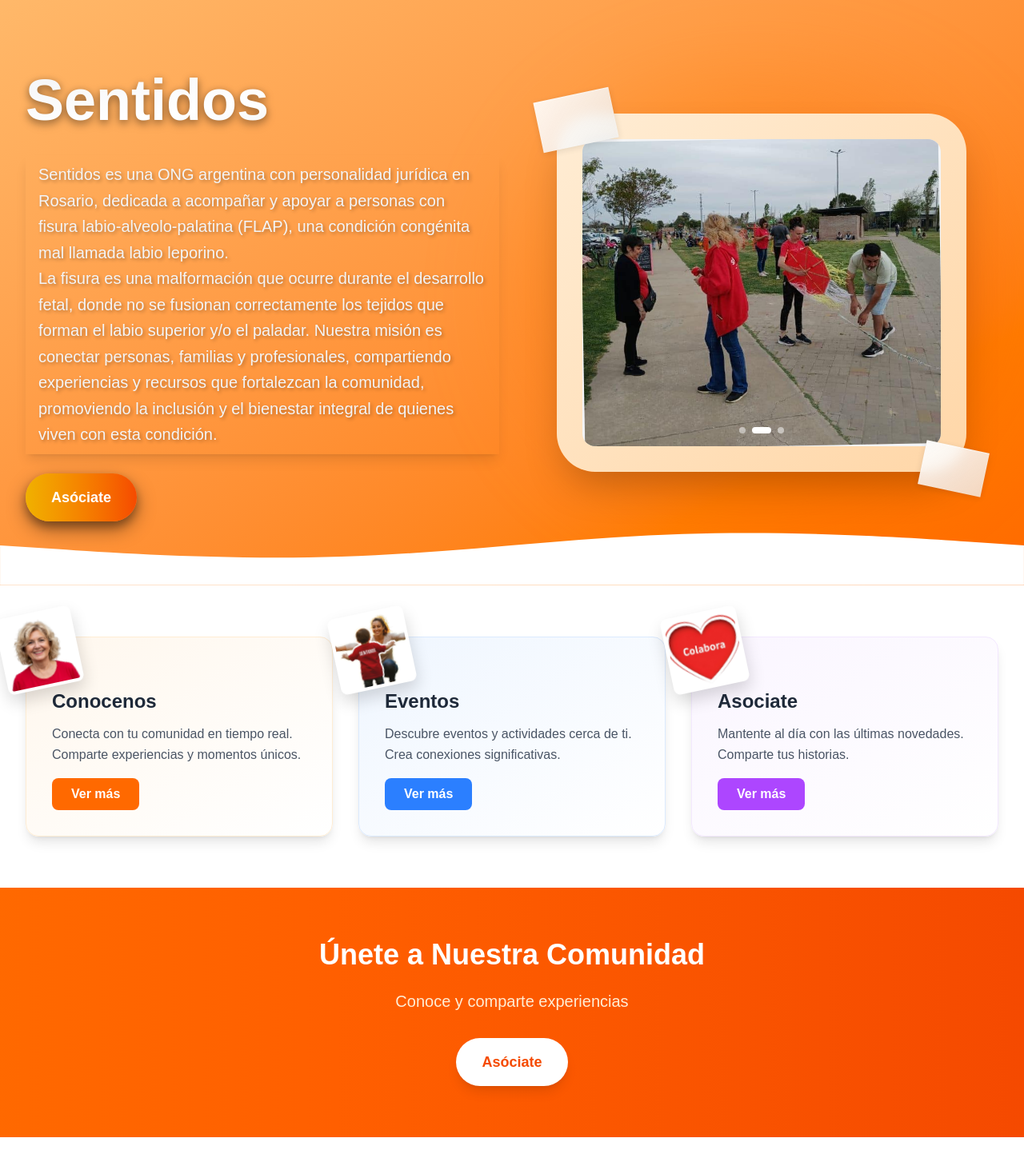
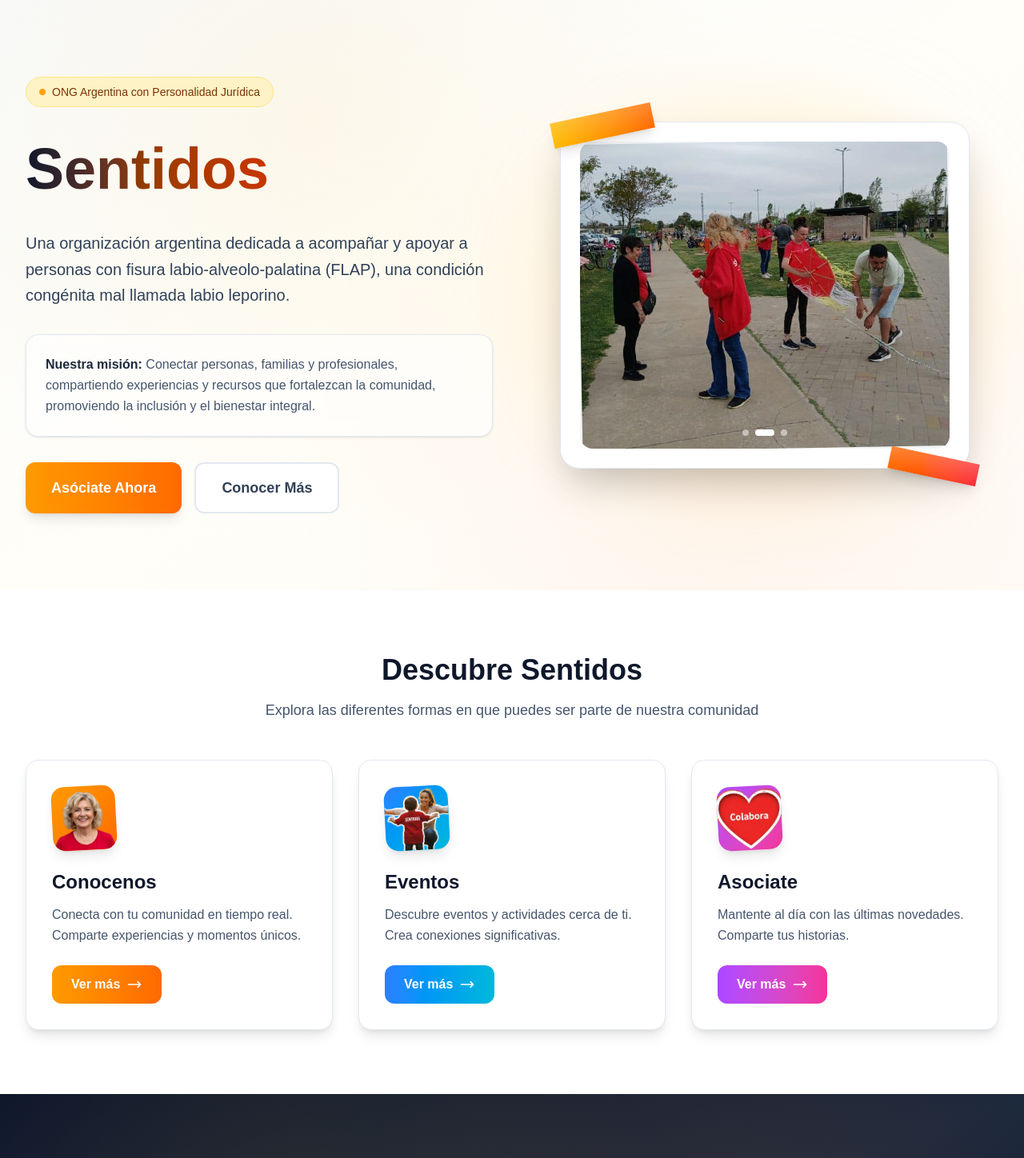
Before and after one commit to sentidosfamily/sentidospadres, a Next.js app: page /HomePage in a window 1280 px wide. Shown: the top 1448 px of the page at 80% size. Before the commit the page ends 1422 px from the top, so only its background shows below. Built offline with nearby package versions, Linux system fonts and the light colour scheme.

Commit message:
Update page.tsx

```diff
--- a/app/HomePage/page.tsx
+++ b/app/HomePage/page.tsx
@@ -1,180 +1,210 @@
 'use client';
 
 import React from "react";
+import Swal from "sweetalert2";
 import ImageCarouselFallback from "../carrousel/page";
 
 const HomePage = () => {
   const handleWhatsAppClick = () => {
-        const phoneNumber = "5493462529718"; // Formato internacional sin + ni espacios
+    const phoneNumber = "5493462529718";
     const message = "Hola, quiero saber más de cómo asociarme a Sentidos";
     const whatsappUrl = `https://wa.me/${phoneNumber}?text=${encodeURIComponent(message)}`;
-        window.open(whatsappUrl, '_blank');
+    window.open(whatsappUrl, "_blank");
   };
 
   const handleInProgressClick = () => {
-        alert('🚧 Esta sección está en proceso de armado. ¡Pronto estará disponible!');
+    Swal.fire({
+      title: "🚧 Sección en construcción",
+      text: "Esta sección está en proceso de armado. ¡Pronto estará disponible!",
+      icon: "info",
+      confirmButtonText: "Entendido",
+      confirmButtonColor: "#F59E0B",
+      background: "#FFFBEB",
+      backdrop: `rgba(0,0,0,0.4)`,
+    });
   };
 
   return (
     <div className="w-full">
-            <section className="relative bg-gradient-to-br from-orange-300 to-orange-500 py-12 md:py-20 overflow-hidden">
-                <div className="max-w-7xl mx-auto px-4 sm:px-6 lg:px-8">
-                    <div className="grid grid-cols-1 lg:grid-cols-2 gap-8 items-center">
-                        <div className="space-y-6 z-10">
-                            {/* Título con efecto nevada gris-blanco */}
-                            <h1 className="text-5xl md:text-6xl lg:text-7xl font-bold bg-gradient-to-br from-gray-100 via-white to-gray-200 bg-clip-text text-transparent leading-tight" style={{ filter: 'drop-shadow(0 4px 6px rgba(0, 0, 0, 0.3)) drop-shadow(0 2px 4px rgba(0, 0, 0, 0.2))' }}>
+      {/* Hero Section - Colores modernos y profesionales */}
+      <section className="relative py-16 md:py-24 overflow-hidden bg-gradient-to-br from-slate-50 via-amber-50/30 to-orange-50/40">
+        <div className="absolute inset-0 bg-[radial-gradient(circle_at_30%_20%,rgba(251,191,36,0.08),transparent_50%)]"></div>
+        <div className="absolute inset-0 bg-[radial-gradient(circle_at_70%_80%,rgba(249,115,22,0.06),transparent_50%)]"></div>
+
+        <div className="max-w-7xl mx-auto px-4 sm:px-6 lg:px-8 relative">
+          <div className="grid grid-cols-1 lg:grid-cols-2 gap-12 items-center">
+            <div className="space-y-8 z-10">
+              <div className="inline-flex items-center gap-2 px-4 py-2 bg-amber-100 rounded-full border border-amber-200">
+                <span className="w-2 h-2 bg-amber-500 rounded-full animate-pulse"></span>
+                <span className="text-sm font-medium text-amber-900">ONG Argentina con Personalidad Jurídica</span>
+              </div>
+
+              <h1 className="text-5xl md:text-6xl lg:text-7xl font-bold text-slate-900 leading-tight">
+                <span className="bg-gradient-to-r from-slate-900 via-amber-800 to-orange-700 bg-clip-text text-transparent">
                   Sentidos
+                </span>
               </h1>
-                            <p
-                                className="text-lg md:text-xl text-gray-100 font-medium leading-relaxed shadow-lg px-4 py-2"
-                                style={{ textShadow: '2px 2px 4px rgba(0, 0, 0, 0.3)' }}
-                            >
-                                Sentidos es una ONG argentina con personalidad jurídica en Rosario,
-                                dedicada a acompañar y apoyar a personas con fisura labio-alveolo-palatina
-                                (FLAP), una condición congénita mal llamada labio leporino.
-                                <br></br>
-                                La fisura es una malformación que ocurre durante el desarrollo fetal,
-                                donde no se fusionan correctamente los tejidos que forman el labio superior
-                                y/o el paladar. Nuestra misión es conectar personas, familias y profesionales,
-                                compartiendo experiencias y recursos que fortalezcan la comunidad,
-                                promoviendo la inclusión y el bienestar integral de quienes viven con esta condición.
+
+              <p className="text-lg md:text-xl text-slate-700 leading-relaxed font-normal">
+                Una organización argentina dedicada a acompañar y apoyar a personas con fisura labio-alveolo-palatina (FLAP),
+                una condición congénita mal llamada labio leporino.
               </p>
 
+              <div className="bg-white/60 backdrop-blur-sm p-6 rounded-2xl border border-slate-200 shadow-sm">
+                <p className="text-base text-slate-600 leading-relaxed">
+                  <span className="font-semibold text-slate-800">Nuestra misión:</span> Conectar personas, familias y profesionales,
+                  compartiendo experiencias y recursos que fortalezcan la comunidad, promoviendo la inclusión y el bienestar integral.
+                </p>
+              </div>
+
+              <div className="flex flex-wrap gap-4">
                 <button
                   onClick={handleWhatsAppClick}
-                                className="inline-block px-8 py-4 bg-gradient-to-r from-yellow-500 to-orange-600 text-white text-lg font-semibold rounded-full hover:from-yellow-600 hover:to-orange-700 transition-all transform hover:scale-105 shadow-2xl"
-                                style={{ boxShadow: '0 10px 25px rgba(0, 0, 0, 0.4), 0 6px 12px rgba(0, 0, 0, 0.3)' }}
+                  className="px-8 py-4 bg-gradient-to-r from-amber-500 to-orange-500 text-white text-lg font-semibold rounded-xl hover:from-amber-600 hover:to-orange-600 transition-all transform hover:scale-105 shadow-lg hover:shadow-xl"
                 >
-                                Asóciate
+                  Asóciate Ahora
                 </button>
+                <button
+                  onClick={handleInProgressClick}
+                  className="px-8 py-4 bg-white text-slate-700 text-lg font-semibold rounded-xl border-2 border-slate-200 hover:border-amber-300 hover:bg-amber-50 transition-all"
+                >
+                  Conocer Más
+                </button>
+              </div>
             </div>
 
             <div className="relative flex justify-center items-center">
               <div className="relative w-full max-w-lg">
-                                <div className="absolute inset-0 bg-gradient-to-br from-orange-400 to-orange-600 rounded-full opacity-40 blur-3xl transform scale-110"></div>
-                                <div className="relative bg-gradient-to-br from-orange-100 to-orange-200 rounded-[3rem] p-8 shadow-2xl">
-                                    <ImageCarouselFallback  />
-                                    {/* Cinta adhesiva superior izquierda */}
-                                    <div className="absolute -top-6 -left-6 w-24 h-16 bg-white/80 backdrop-blur-sm shadow-md transform -rotate-12"
-                                         style={{
-                                           background: 'linear-gradient(135deg, rgba(255,255,255,0.9) 0%, rgba(240,240,240,0.8) 100%)',
-                                           boxShadow: '0 2px 8px rgba(0,0,0,0.1), inset 0 1px 2px rgba(255,255,255,0.5)'
-                                         }}>
+                <div className="absolute inset-0 bg-gradient-to-br from-amber-200/30 to-orange-300/30 rounded-full blur-3xl"></div>
+                <div className="relative bg-white rounded-3xl p-6 shadow-2xl border border-slate-200">
+                  <ImageCarouselFallback />
+
+                  {/* Cinta superior izquierda */}
+                  <div className="absolute -top-3 -left-3 w-32 h-8 bg-gradient-to-r from-amber-400 to-orange-500 transform -rotate-12 shadow-lg">
+                    <div className="absolute inset-0 bg-gradient-to-b from-white/20 to-transparent"></div>
                   </div>
-                                    {/* Cinta adhesiva inferior derecha */}
-                                    <div className="absolute -bottom-6 -right-6 w-20 h-14 bg-white/80 backdrop-blur-sm shadow-md transform rotate-12"
-                                         style={{
-                                           background: 'linear-gradient(135deg, rgba(255,255,255,0.9) 0%, rgba(240,240,240,0.8) 100%)',
-                                           boxShadow: '0 2px 8px rgba(0,0,0,0.1), inset 0 1px 2px rgba(255,255,255,0.5)'
-                                         }}>
+
+                  {/* Cinta inferior derecha */}
+                  <div className="absolute -bottom-3 -right-3 w-28 h-7 bg-gradient-to-r from-orange-500 to-red-500 transform rotate-12 shadow-lg">
+                    <div className="absolute inset-0 bg-gradient-to-b from-white/20 to-transparent"></div>
                   </div>
                 </div>
               </div>
             </div>
           </div>
         </div>
-
-                <div className="absolute bottom-0 left-0 right-0">
-                    <svg viewBox="0 0 1440 120" fill="none" className="w-full">
-                        <path d="M0,64L80,69.3C160,75,320,85,480,80C640,75,800,53,960,48C1120,43,1280,53,1360,58.7L1440,64L1440,120L1360,120C1280,120,1120,120,960,120C800,120,640,120,480,120C320,120,160,120,80,120L0,120Z" fill="white" />
-                    </svg>
-                </div>
       </section>
 
-            <section className="py-16 bg-white">
+      {/* Features Section - Cards modernas */}
+      <section className="py-20 bg-white">
         <div className="max-w-7xl mx-auto px-4 sm:px-6 lg:px-8">
+          <div className="text-center mb-12">
+            <h2 className="text-3xl md:text-4xl font-bold text-slate-900 mb-4">
+              Descubre Sentidos
+            </h2>
+            <p className="text-lg text-slate-600 max-w-2xl mx-auto">
+              Explora las diferentes formas en que puedes ser parte de nuestra comunidad
+            </p>
+          </div>
+
           <div className="grid grid-cols-1 md:grid-cols-3 gap-8">
-                        <div id="conocenos" className="bg-gradient-to-br from-orange-50 to-white p-8 rounded-2xl shadow-lg hover:shadow-xl transition-shadow border border-orange-100 relative overflow-visible">
-                            <div className="absolute -top-8 -left-8 w-24 h-24 bg-white rounded-lg shadow-xl transform -rotate-12 border-4 border-white overflow-hidden z-10"
-                                 style={{ boxShadow: '0 10px 20px rgba(0,0,0,0.15)' }}>
-                                <img
-                                    src="/assets/abuela.png"
-                                    alt="Conocenos"
-                                    className="w-full h-full object-cover"
-                                />
+            {[
+              {
+                id: "conocenos",
+                title: "Conocenos",
+                text: "Conecta con tu comunidad en tiempo real. Comparte experiencias y momentos únicos.",
+                img: "/assets/abuela.png",
+                gradient: "from-amber-500 to-orange-500",
+                bgGradient: "from-amber-50 to-orange-50",
+              },
+              {
+                id: "eventos",
+                title: "Eventos",
+                text: "Descubre eventos y actividades cerca de ti. Crea conexiones significativas.",
+                img: "/assets/mama.png",
+                gradient: "from-blue-500 to-cyan-500",
+                bgGradient: "from-blue-50 to-cyan-50",
+              },
+              {
+                id: "asociate",
+                title: "Asociate",
+                text: "Mantente al día con las últimas novedades. Comparte tus historias.",
+                img: "/assets/colabora.png",
+                gradient: "from-purple-500 to-pink-500",
+                bgGradient: "from-purple-50 to-pink-50",
+              },
+            ].map((card) => (
+              <div
+                key={card.id}
+                id={card.id}
+                className="group relative bg-white rounded-2xl shadow-lg hover:shadow-2xl transition-all duration-300 border border-slate-200 overflow-hidden"
+              >
+                <div className={`absolute inset-0 bg-gradient-to-br ${card.bgGradient} opacity-0 group-hover:opacity-100 transition-opacity duration-300`}></div>
+
+                <div className="relative p-8">
+                  <div className="mb-6 relative">
+                    <div className={`w-20 h-20 bg-gradient-to-br ${card.gradient} rounded-2xl shadow-lg overflow-hidden transform -rotate-3 group-hover:rotate-0 transition-transform duration-300`}>
+                      <img src={card.img} alt={card.title} className="w-full h-full object-cover" />
                     </div>
-                            <div className="mt-8">
-                                <h3 className="text-2xl font-bold text-gray-800 mb-3">Conocenos</h3>
-                                <p className="text-gray-600 leading-relaxed mb-4">
-                                    Conecta con tu comunidad en tiempo real. Comparte experiencias y momentos únicos.
+                  </div>
+
+                  <h3 className="text-2xl font-bold text-slate-900 mb-3">
+                    {card.title}
+                  </h3>
+                  <p className="text-slate-600 leading-relaxed mb-6">
+                    {card.text}
                   </p>
+
                   <button
                     onClick={handleInProgressClick}
-                                    className="px-6 py-2 bg-orange-500 text-white font-semibold rounded-lg hover:bg-orange-600 transition-all"
+                    className={`inline-flex items-center gap-2 px-6 py-3 bg-gradient-to-r ${card.gradient} text-white font-semibold rounded-xl hover:shadow-lg transition-all transform group-hover:scale-105`}
                   >
                     Ver más
+                    <svg className="w-5 h-5 transform group-hover:translate-x-1 transition-transform" fill="none" stroke="currentColor" viewBox="0 0 24 24">
+                      <path strokeLinecap="round" strokeLinejoin="round" strokeWidth={2} d="M17 8l4 4m0 0l-4 4m4-4H3" />
+                    </svg>
                   </button>
                 </div>
               </div>
-
-                        <div id="eventos" className="bg-gradient-to-br from-blue-50 to-white p-8 rounded-2xl shadow-lg hover:shadow-xl transition-shadow border border-blue-100 relative overflow-visible">
-                            <div className="absolute -top-8 -left-8 w-24 h-24 bg-white rounded-lg shadow-xl transform -rotate-12 border-4 border-white overflow-hidden z-10"
-                                 style={{ boxShadow: '0 10px 20px rgba(0,0,0,0.15)' }}>
-                                <img
-                                    src="/assets/mama.png"
-                                    alt="Eventos"
-                                    className="w-full h-full object-cover"
-                                />
-                            </div>
-                            <div className="mt-8">
-                                <h3 className="text-2xl font-bold text-gray-800 mb-3">Eventos</h3>
-                                <p className="text-gray-600 leading-relaxed mb-4">
-                                    Descubre eventos y actividades cerca de ti. Crea conexiones significativas.
-                                </p>
-                                <button
-                                    onClick={handleInProgressClick}
-                                    className="px-6 py-2 bg-blue-500 text-white font-semibold rounded-lg hover:bg-blue-600 transition-all"
-                                >
-                                    Ver más
-                                </button>
-                            </div>
-                        </div>
-
-                        <div id="asociate" className="bg-gradient-to-br from-purple-50 to-white p-8 rounded-2xl shadow-lg hover:shadow-xl transition-shadow border border-purple-100 relative overflow-visible">
-                            <div className="absolute -top-8 -left-8 w-24 h-24 bg-white rounded-lg shadow-xl transform -rotate-12 border-4 border-white overflow-hidden z-10"
-                                 style={{ boxShadow: '0 10px 20px rgba(0,0,0,0.15)' }}>
-                                <img
-                                    src="/assets/colabora.png"
-                                    alt="Asociate"
-                                    className="w-full h-full object-cover"
-                                />
-                            </div>
-                            <div className="mt-8">
-                                <h3 className="text-2xl font-bold text-gray-800 mb-3">Asociate</h3>
-                                <p className="text-gray-600 leading-relaxed mb-4">
-                                    Mantente al día con las últimas novedades. Comparte tus historias.
-                                </p>
-                                <button
-                                    onClick={handleInProgressClick}
-                                    className="px-6 py-2 bg-purple-500 text-white font-semibold rounded-lg hover:bg-purple-600 transition-all"
-                                >
-                                    Ver más
-                                </button>
-                            </div>
-                        </div>
+            ))}
           </div>
         </div>
       </section>
 
-            <section className="py-16 bg-gradient-to-r from-orange-500 to-orange-600">
-                <div className="max-w-4xl mx-auto px-4 sm:px-6 lg:px-8 text-center">
-                    <h2 className="text-3xl md:text-4xl font-bold text-white mb-6">
+      {/* Call to Action - Diseño moderno y elegante */}
+      <section className="py-20 relative overflow-hidden">
+        <div className="absolute inset-0 bg-gradient-to-br from-slate-900 via-slate-800 to-slate-900"></div>
+        <div className="absolute inset-0 bg-[radial-gradient(circle_at_30%_50%,rgba(251,191,36,0.1),transparent_50%)]"></div>
+        <div className="absolute inset-0 bg-[radial-gradient(circle_at_70%_50%,rgba(249,115,22,0.1),transparent_50%)]"></div>
+
+        <div className="max-w-4xl mx-auto px-4 sm:px-6 lg:px-8 text-center relative z-10">
+          <div className="bg-white/5 backdrop-blur-sm rounded-3xl p-12 border border-white/10">
+            <h2 className="text-3xl md:text-5xl font-bold text-white mb-6">
               Únete a Nuestra Comunidad
             </h2>
-                    <p className="text-xl text-orange-100 mb-8">
-                        Conoce y comparte experiencias
+            <p className="text-xl text-slate-300 mb-8 max-w-2xl mx-auto">
+              Forma parte de una red de apoyo donde compartimos experiencias,
+              conocimientos y construimos juntos un futuro más inclusivo
             </p>
+            <div className="flex flex-wrap gap-4 justify-center">
               <button
                 onClick={handleWhatsAppClick}
-                        className="px-8 py-4 bg-white text-orange-600 text-lg font-semibold rounded-full hover:bg-orange-50 transition-all transform hover:scale-105 shadow-lg"
+                className="px-8 py-4 bg-gradient-to-r from-amber-500 to-orange-500 text-white text-lg font-semibold rounded-xl hover:from-amber-600 hover:to-orange-600 transition-all transform hover:scale-105 shadow-xl"
               >
                 Asóciate
               </button>
+              <button
+                onClick={handleInProgressClick}
+                className="px-8 py-4 bg-white/10 backdrop-blur-sm text-white text-lg font-semibold rounded-xl border-2 border-white/20 hover:bg-white/20 transition-all"
+              >
+                Contactar
+              </button>
+            </div>
+          </div>
         </div>
       </section>
     </div>
   );
 };
 
-
 export default HomePage;
```
Lines whose indentation alone changed are shown as unchanged.
